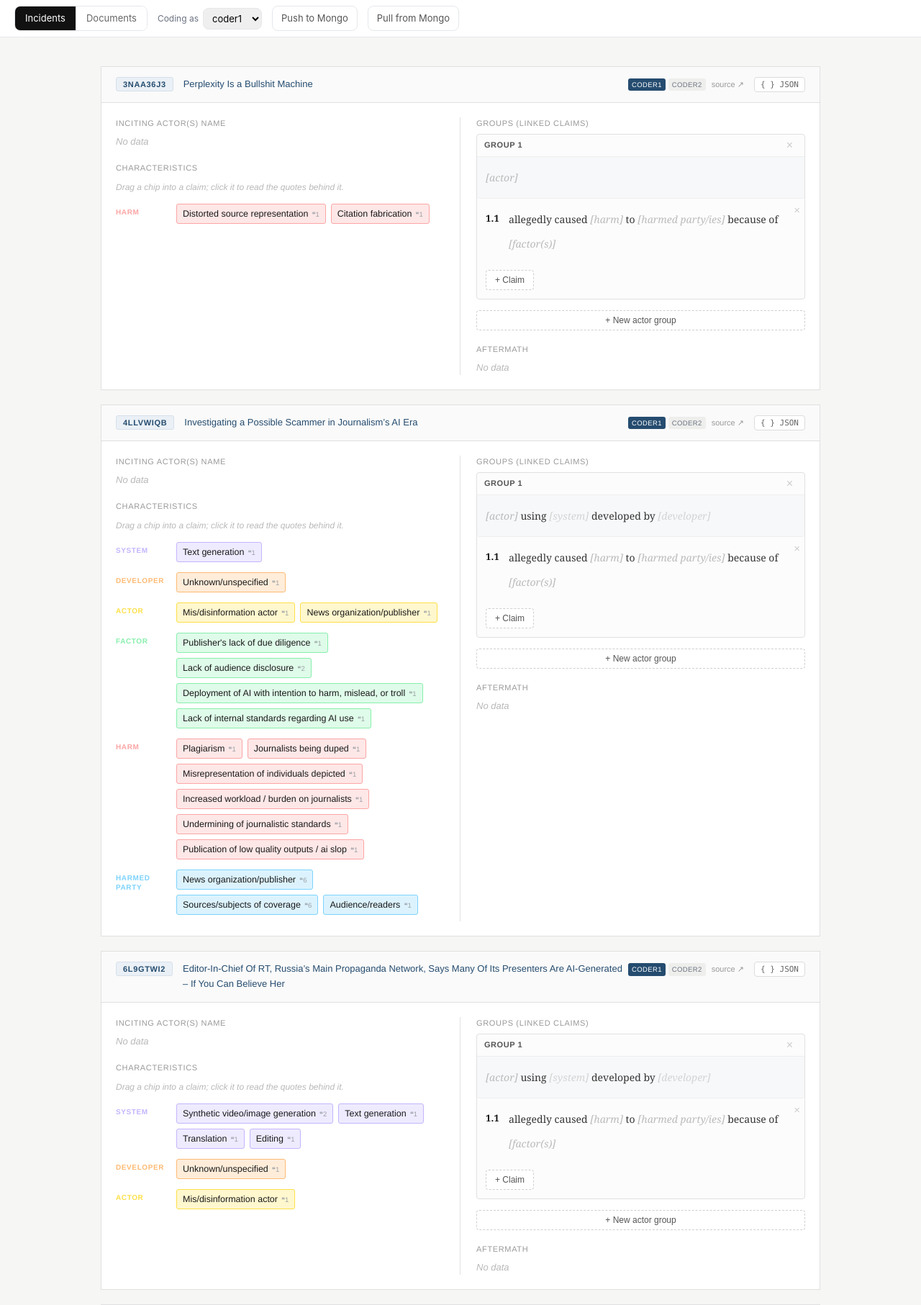
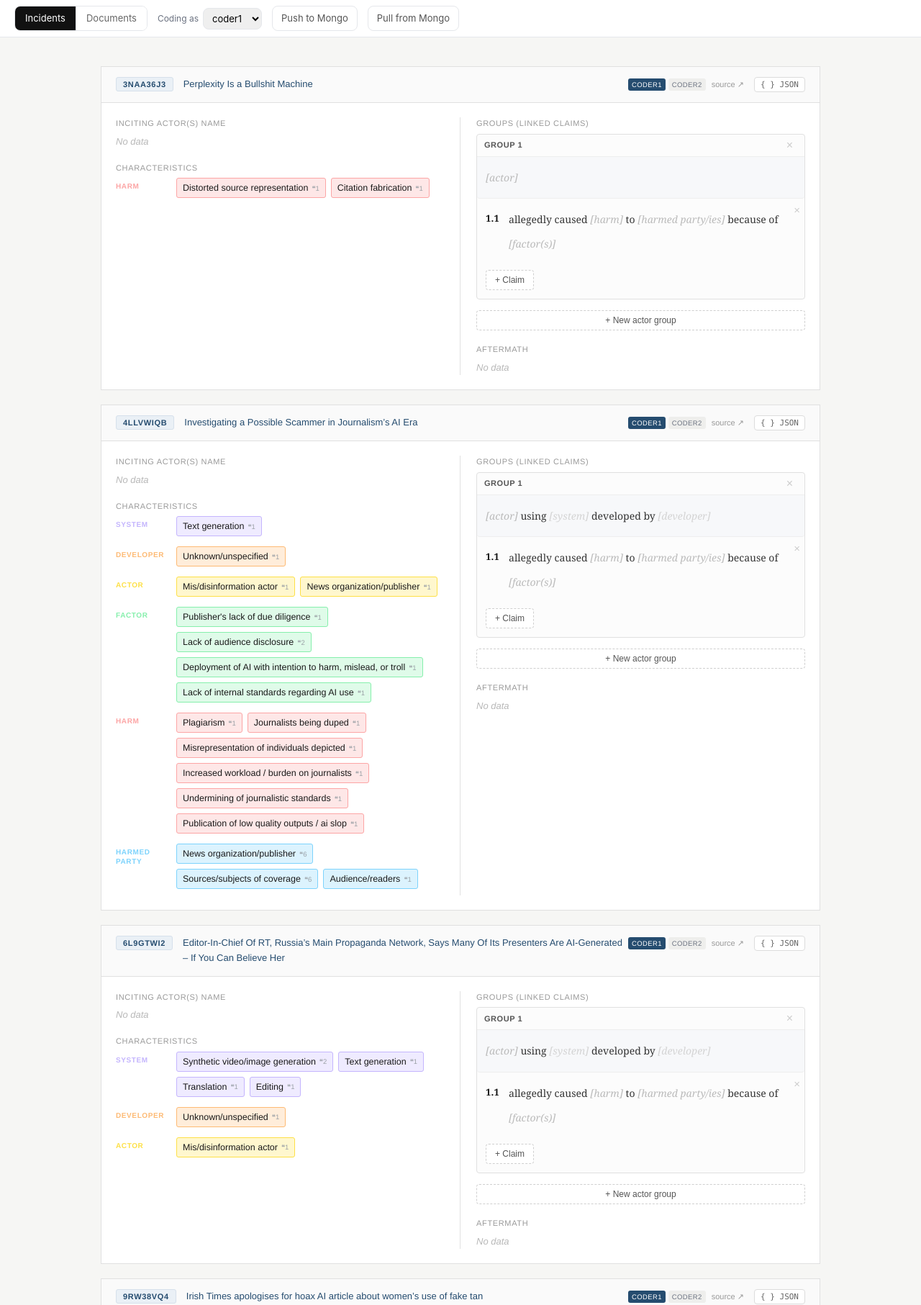
Before and after one commit to aishichandra/annotation-incidents, a Flask app: page / in a window 1280 px wide. Shown: the top 1813 px of the page at 72% size. Run offline with Flask 3, Linux system fonts and the light colour scheme; data that the repository does not hold is empty; some libraries are stand-ins or nearby versions.

Commit message:
Drop the characteristics hint line

```diff
--- a/templates/index.html
+++ b/templates/index.html
@@ -879,8 +879,7 @@ function buildPalette(container, inc) {
   container.innerHTML = '';
   const palette = document.createElement('div');
   palette.className = 'tow-field';
-  palette.innerHTML = `<div class="tow-label">Characteristics</div>`
-    + `<div class="grp-hint">Drag a chip into a claim; click it to read the quotes behind it.</div>`;
+  palette.innerHTML = `<div class="tow-label">Characteristics</div>`;
   // Every characteristic, System and Developer included — one list, one way to
   // code, one way to drag into a claim.
   const anyValues = ROLES.some(r => (inc.role_values[r.role] || []).length);
```
